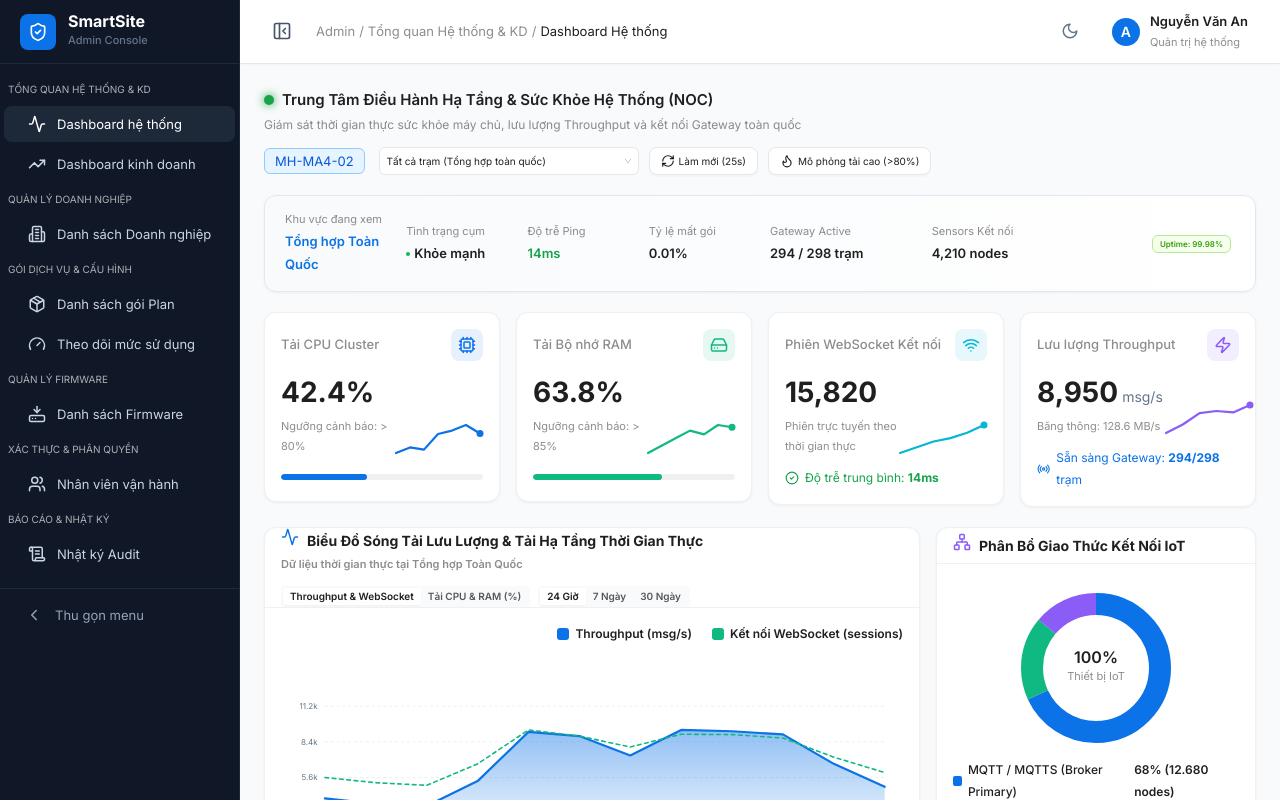
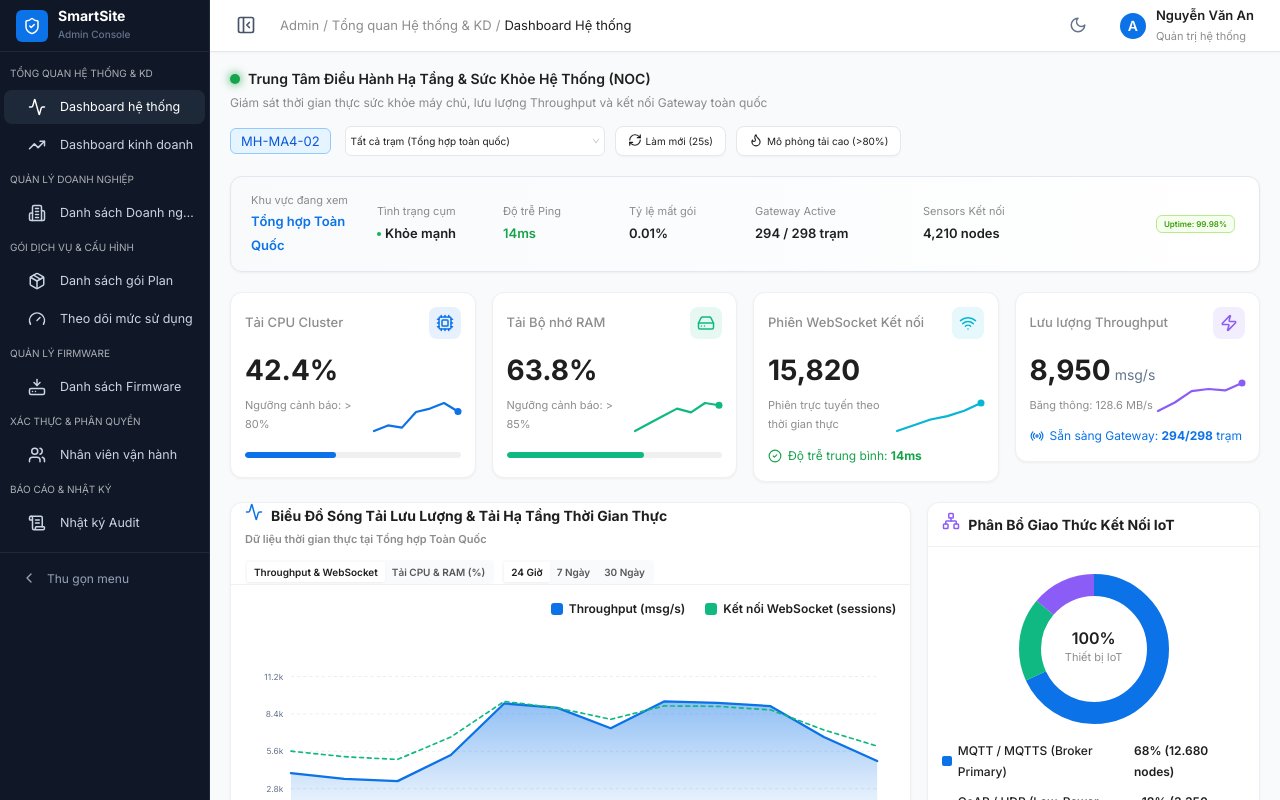
Before and after one commit to ruadepzai/Smartsite-IoT-Platform, a React (Vite) app: page /admin/dashboard/system in a window 1280 px wide. Shown: the top 800 px of the page. Built offline with nearby package versions, Linux system fonts and the light colour scheme; a web font is replaced by a local one.

Commit message:
style: reduce default UI scale to 90% aesthetic (slim sidebar, compact padding and refined font size)

```diff
--- a/src/index.css
+++ b/src/index.css
@@ -9,9 +9,11 @@
 #root {
   height: 100%;
   width: 100%;
+  font-size: 13px;
   font-family: 'Inter', -apple-system, BlinkMacSystemFont, 'Segoe UI', Roboto, Oxygen, Ubuntu, Cantarell, sans-serif;
   -webkit-font-smoothing: antialiased;
   -moz-osx-font-smoothing: grayscale;
+  line-height: 1.45;
 }
 
 /* Custom scrollbars */
--- a/src/layouts/AdminLayout.jsx
+++ b/src/layouts/AdminLayout.jsx
@@ -289,8 +289,8 @@
         trigger={null}
         collapsible
         collapsed={collapsed}
-        width={240}
-        collapsedWidth={80}
+        width={210}
+        collapsedWidth={64}
         style={{
           overflow: 'auto',
           height: '100vh',
@@ -308,21 +308,21 @@
         {/* Brand Logo Header */}
         <div
           style={{
-            height: 64,
+            height: 52,
             display: 'flex',
             alignItems: 'center',
             justifyContent: collapsed ? 'center' : 'flex-start',
-            padding: collapsed ? '0' : '0 20px',
-            gap: 12,
+            padding: collapsed ? '0' : '0 16px',
+            gap: 10,
             borderBottom: `1px solid ${isDark ? '#1E293B' : '#1E293B'}`,
             background: isDark ? '#0B0F19' : '#101828',
           }}
         >
           <div
             style={{
-              width: 36,
-              height: 36,
-              borderRadius: 8,
+              width: 32,
+              height: 32,
+              borderRadius: 6,
               backgroundColor: '#0B72E7',
               display: 'flex',
               alignItems: 'center',
@@ -331,14 +331,14 @@
               flexShrink: 0,
             }}
           >
-            <ShieldCheck size={20} />
+            <ShieldCheck size={18} />
           </div>
           {!collapsed && (
             <div style={{ overflow: 'hidden', whiteSpace: 'nowrap' }}>
-              <Text style={{ color: '#FFFFFF', fontWeight: 700, fontSize: 16, display: 'block', lineHeight: 1.2 }}>
+              <Text style={{ color: '#FFFFFF', fontWeight: 700, fontSize: 14, display: 'block', lineHeight: 1.2 }}>
                 SmartSite
               </Text>
-              <Text style={{ color: '#64748B', fontSize: 11, fontWeight: 500 }}>
+              <Text style={{ color: '#64748B', fontSize: 10, fontWeight: 500 }}>
                 Admin Console
               </Text>
             </div>
@@ -346,7 +346,7 @@
         </div>
 
         {/* Navigation Menu */}
-        <div style={{ flex: 1, padding: '12px 0', overflowY: 'auto' }}>
+        <div style={{ flex: 1, padding: '8px 0', overflowY: 'auto' }}>
           <Menu
             theme="dark"
             mode="inline"
@@ -356,7 +356,7 @@
             style={{
               background: 'transparent',
               borderRight: 'none',
-              fontSize: 13,
+              fontSize: 12.5,
             }}
           />
         </div>
@@ -364,7 +364,7 @@
         {/* Sidebar Collapse Toggle Button */}
         <div
           style={{
-            padding: '12px 16px',
+            padding: '10px 14px',
             borderTop: `1px solid ${isDark ? '#1E293B' : '#1E293B'}`,
             background: isDark ? '#0B0F19' : '#101828',
           }}
@@ -373,16 +373,16 @@
             type="text"
             block
             onClick={() => setCollapsed(!collapsed)}
-            icon={collapsed ? <ChevronRight size={18} /> : <ChevronLeft size={18} />}
+            icon={collapsed ? <ChevronRight size={16} /> : <ChevronLeft size={16} />}
             style={{
               color: '#94A3B8',
               display: 'flex',
               alignItems: 'center',
               justifyContent: collapsed ? 'center' : 'flex-start',
-              padding: collapsed ? 0 : '0 8px',
+              padding: collapsed ? 0 : '0 6px',
             }}
           >
-            {!collapsed && <span style={{ marginLeft: 8, fontSize: 13 }}>Thu gọn menu</span>}
+            {!collapsed && <span style={{ marginLeft: 6, fontSize: 12 }}>Thu gọn menu</span>}
           </Button>
         </div>
       </Sider>
@@ -390,7 +390,7 @@
       {/* ================= MAIN LAYOUT AREA ================= */}
       <Layout
         style={{
-          marginLeft: collapsed ? 80 : 240,
+          marginLeft: collapsed ? 64 : 210,
           transition: 'all 0.2s cubic-bezier(0.4, 0, 0.2, 1)',
           minHeight: '100vh',
           background: token.colorBgLayout,
@@ -403,8 +403,8 @@
             top: 0,
             zIndex: 99,
             width: '100%',
-            height: 64,
-            padding: '0 24px',
+            height: 52,
+            padding: '0 18px',
             display: 'flex',
             alignItems: 'center',
             justifyContent: 'space-between',
@@ -502,8 +502,8 @@
         {/* ================= CONTENT BODY ================= */}
         <Content
           style={{
-            padding: '24px',
-            minHeight: 'calc(100vh - 64px)',
+            padding: '16px 20px',
+            minHeight: 'calc(100vh - 52px)',
             background: token.colorBgLayout,
           }}
         >
--- a/src/layouts/TenantLayout.jsx
+++ b/src/layouts/TenantLayout.jsx
@@ -281,7 +281,8 @@
         collapsed={collapsed}
         onCollapse={setCollapsed}
         trigger={null}
-        width={280}
+        width={220}
+        collapsedWidth={64}
         style={{
           overflow: 'auto',
           height: '100vh',
@@ -297,26 +298,26 @@
         {/* Logo & Tenant Brand Header */}
         <div
           style={{
-            height: 64,
+            height: 52,
             display: 'flex',
             alignItems: 'center',
-            padding: '0 16px',
-            gap: 10,
+            padding: '0 14px',
+            gap: 8,
             borderBottom: `1px solid ${isDark ? '#1F2937' : '#E5E7EB'}`,
           }}
         >
           <div
             style={{
-              width: 36,
-              height: 36,
-              borderRadius: 8,
+              width: 32,
+              height: 32,
+              borderRadius: 6,
               background: 'linear-gradient(135deg, #0B72E7 0%, #10B981 100%)',
               display: 'flex',
               alignItems: 'center',
               justifyContent: 'center',
               color: '#FFFFFF',
               fontWeight: 800,
-              fontSize: 16,
+              fontSize: 14,
               flexShrink: 0,
             }}
           >
@@ -325,11 +326,11 @@
 
           {!collapsed && (
             <div style={{ overflow: 'hidden' }}>
-              <Text strong style={{ fontSize: 13, display: 'block', lineHeight: 1.2 }} ellipsis>
+              <Text strong style={{ fontSize: 12.5, display: 'block', lineHeight: 1.2 }} ellipsis>
                 {tenantProfile.shortName}
               </Text>
-              <Tag color="blue" style={{ fontSize: 10, padding: '0 4px', borderRadius: 4, marginTop: 2 }}>
-                Tenant Portal (Giai đoạn 2)
+              <Tag color="blue" style={{ fontSize: 9, padding: '0 3px', borderRadius: 3, marginTop: 2 }}>
+                Tenant Portal
               </Tag>
             </div>
           )}
@@ -343,18 +344,19 @@
           style={{
             borderRight: 0,
             background: 'transparent',
-            padding: '8px 0 80px 0',
+            padding: '6px 0 60px 0',
+            fontSize: 12.5,
           }}
         />
       </Sider>
 
       {/* ================= MAIN CONTENT LAYOUT ================= */}
-      <Layout style={{ marginLeft: collapsed ? 80 : 280, transition: 'all 0.2s', minHeight: '100vh' }}>
+      <Layout style={{ marginLeft: collapsed ? 64 : 220, transition: 'all 0.2s', minHeight: '100vh' }}>
         {/* Top Header */}
         <Header
           style={{
-            height: 64,
-            padding: '0 24px',
+            height: 52,
+            padding: '0 18px',
             background: isDark ? '#111827' : '#FFFFFF',
             borderBottom: `1px solid ${isDark ? '#1F2937' : '#E5E7EB'}`,
             display: 'flex',
@@ -458,16 +460,16 @@
         {/* Dynamic Breadcrumbs Bar */}
         <div
           style={{
-            padding: '12px 24px',
+            padding: '8px 18px',
             backgroundColor: isDark ? '#111827' : '#FFFFFF',
             borderBottom: `1px solid ${isDark ? '#1F2937' : '#E5E7EB'}`,
           }}
         >
-          <Breadcrumb items={getBreadcrumbItems()} />
+          <Breadcrumb items={getBreadcrumbItems()} style={{ fontSize: 12.5 }} />
         </div>
 
         {/* Content Body */}
-        <Content style={{ margin: '20px 24px', minHeight: 280 }}>
+        <Content style={{ margin: '14px 18px', minHeight: 280 }}>
           <Outlet context={{ currentTenant: tenantProfile }} />
         </Content>
       </Layout>
--- a/src/theme/themeConfig.js
+++ b/src/theme/themeConfig.js
@@ -33,14 +33,18 @@
     : [antdTheme.defaultAlgorithm, antdTheme.compactAlgorithm],
   token: {
     ...(isDark ? darkTokens : lightTokens),
-    fontSize: 13,
-    fontSizeHeading1: 24,
-    fontSizeHeading2: 20,
-    fontSizeHeading3: 17,
-    fontSizeHeading4: 15,
-    fontSizeHeading5: 13,
-    controlHeight: 32,
+    fontSize: 12.5,
+    fontSizeHeading1: 22,
+    fontSizeHeading2: 18,
+    fontSizeHeading3: 15,
+    fontSizeHeading4: 14,
+    fontSizeHeading5: 12.5,
+    controlHeight: 30,
+    controlHeightLG: 36,
+    controlHeightSM: 24,
     borderRadius: 6,
+    padding: 10,
+    paddingSM: 6,
   },
   components: {
     Layout: {
@@ -52,17 +56,30 @@
       darkItemSelectedBg: isDark ? '#161B22' : '#1D2939',
       darkItemColor: '#CBD5E1',
       darkItemSelectedColor: '#FFFFFF',
-      itemHeight: 36,
+      itemHeight: 34,
+      iconSize: 16,
     },
     Card: {
-      paddingLG: 16,
+      paddingLG: 14,
+      padding: 12,
     },
     Table: {
-      padding: 10,
-      paddingSM: 8,
+      padding: 8,
+      paddingSM: 6,
+      fontSize: 12,
     },
     Form: {
-      itemMarginBottom: 16,
+      itemMarginBottom: 14,
+    },
+    Button: {
+      controlHeight: 30,
+      paddingInline: 12,
+    },
+    Input: {
+      controlHeight: 30,
+    },
+    Select: {
+      controlHeight: 30,
     },
   },
 });
```
